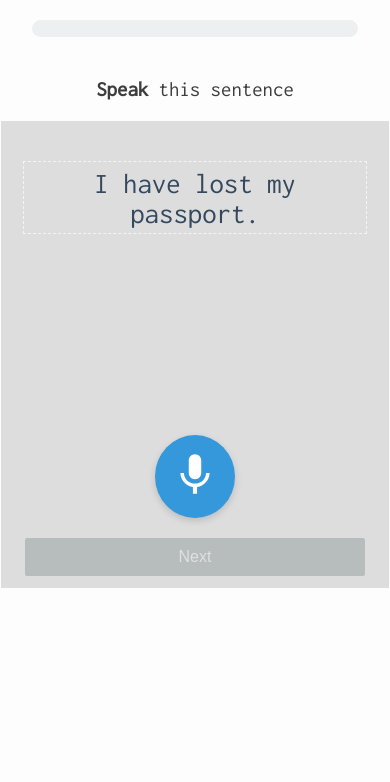
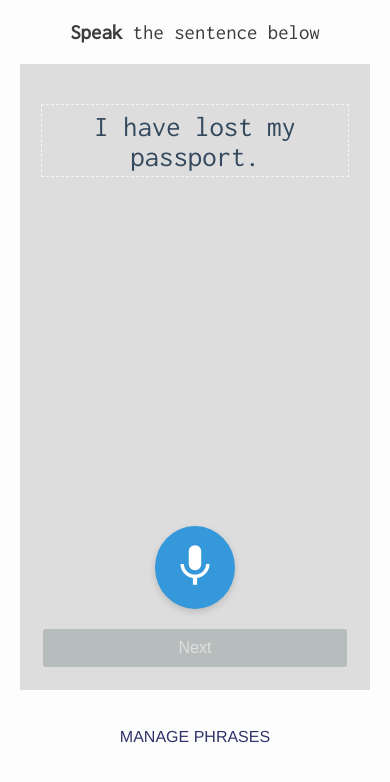
Before and after one commit to rafaelguinho/u-speaking-react, a React (Create React App) app: page / in a window 390 px wide. Shown: the top 782 px of the page. Built offline with nearby package versions, Linux system fonts and the light colour scheme.

Commit message:
fixed a bug where you can read pass to next phrase

```diff
--- a/src/App.css
+++ b/src/App.css
@@ -122,6 +122,13 @@ progress::-webkit-progress-value {
   background-color: #ddd
 }
 
+@media only screen and (max-width : 414px) {
+    .card {
+      width: 85vw;
+      height: 72vh;
+    }
+  }
+
 .card:hover {
   box-shadow: 0 3px 6px rgba(0,0,0,0.09);
 }
@@ -165,6 +172,10 @@ progress::-webkit-progress-value {
   border: 1.5px dashed #f5f4f4;
   cursor: pointer;
   transition: background-color .5s;
+  -webkit-user-select: none;
+  -moz-user-select: none;
+  -ms-user-select: none;
+  user-select: none;
 }
 
 .current-phrase:hover{
@@ -202,8 +213,11 @@ progress::-webkit-progress-value {
   text-align: center;
   text-decoration: none;
   display: inline-block;
-  margin: 4px 2px;
+
   border-radius: 2px;
+
+  padding: 10px 15px;
+  font-size: 12pt;
   outline: none;
 
 }
@@ -237,9 +251,7 @@ progress::-webkit-progress-value {
 .next-button{
   background-color: #2ecc71;
   color: white;
-  padding: 10px 15px;
-  font-size: 12pt;
-  margin-top: 1em
+  margin: 1em 2px;
 }
 
 .next-button:disabled{
@@ -257,6 +269,27 @@ progress::-webkit-progress-value {
   transition: background-color 0.3s
 }
 
+a {
+  color: #30336b;
+  font-family: helvetica;
+  text-decoration: none;
+  text-transform: uppercase;
+  padding: 22px 22px
+}
+
+a:hover {
+  text-decoration: none;
+}
+
+a:active {
+  color: black;
+}
+
+a:visited {
+  color: #30336b;
+}
+
+
 .btn-read-fast:active {
   box-shadow: inset 0 6px 15px #c0392b;
 }
--- a/src/App.js
+++ b/src/App.js
@@ -34,7 +34,7 @@ class App extends Component {
       .toArray()
       .then((allPhrases) => {
         var randonPhrase = this.selectRandonPhrase(allPhrases);
-        this.setState({ allPhrases, currentPhrase: randonPhrase.content });
+        this.setState({ allPhrases, currentPhrase: randonPhrase });
       });
   }
 
@@ -50,17 +50,21 @@ class App extends Component {
   }
 
   nextPhase() {
-    this.setState({ currentPhrase: this.selectRandonPhrase(this.state.allPhrases), saidByTheUser: '', saidSentenceCorrectly: false, praticing: false, saidByTheUserStyle: { color: 'rgb(137, 151, 156)' } });
+    this.setState({
+      currentPhrase: this.selectRandonPhrase(this.state.allPhrases),
+      saidByTheUser: '', saidSentenceCorrectly: false, praticing: false,
+      saidByTheUserStyle: { color: 'rgb(137, 151, 156)' }
+    });
   }
 
   readCurrentPhaseSlowly() {
     this.phraseReader.decreaseSpeechVelocity();
-    this.phraseReader.readPhrase(this.state.currentPhrase);
+    this.phraseReader.readPhrase(this.state.currentPhrase.content);
   }
 
   readCurrentPhase() {
     this.phraseReader.normalSpeechVelocity();
-    this.phraseReader.readPhrase(this.state.currentPhrase);
+    this.phraseReader.readPhrase(this.state.currentPhrase.content);
   }
 
   praticeCurrentPhase() {
@@ -85,6 +89,8 @@ class App extends Component {
 
     recognition.onresult = function (event) {
 
+      console.log(event.results);
+
 
       var isFinalResult = event.results[0].isFinal;
 
@@ -107,15 +113,15 @@ class App extends Component {
       interimResult = '';
 
 
-      var similarity = Similarity.getSimilarity(appUnderstood, that.state.currentPhrase);
+      var similarity = Similarity.getSimilarity(appUnderstood, that.state.currentPhrase.content);
 
       if (similarity >= 0.9) {
-        that.setState({ saidSentenceCorrectly: true, btnPraticeButton: 'round-button btn-pratice', saidByTheUserStyle: { color: 'rgb(13, 165, 68)' }, cardStyles: 'card' });
+        that.setState({ saidByTheUser: appUnderstood, saidSentenceCorrectly: true, btnPraticeButton: 'round-button btn-pratice', saidByTheUserStyle: { color: 'rgb(13, 165, 68)' }, cardStyles: 'card' });
         recognition.stop();
       }
       else {
         recognition.stop();
-        that.setState({ saidSentenceCorrectly: false, btnPraticeButton: 'round-button btn-pratice', saidByTheUserStyle: { color: '#e84118' }, cardStyles: 'card card-error' });
+        that.setState({ saidByTheUser: appUnderstood, saidSentenceCorrectly: false, btnPraticeButton: 'round-button btn-pratice', saidByTheUserStyle: { color: '#e84118' }, cardStyles: 'card card-error' });
       }
 
     }
@@ -135,21 +141,18 @@ class App extends Component {
 
   render() {
     return (
-      <div className="App">
-        {/* <header className="App-header">
-          <img src={logo} className="App-logo" alt="logo" />
-          <h1 className="App-title">Welcome to React</h1>
-        </header> */}
+
+      this.state.currentPhrase ? (<div className="App">
+
         <div className="container">
-          <progress value="0" max="100"></progress>
 
-          <p className="instructions"><strong>Speak</strong> this sentence</p>
+          <p className="instructions"><strong>Speak</strong> the sentence below</p>
 
           <div className={this.state.cardStyles}>
             <div className="card-container">
 
               <div className="card-content">
-                <p className="current-phrase" onClick={() => this.readCurrentPhaseSlowly()}>{this.state.currentPhrase}</p>
+                <p className="current-phrase" onClick={() => this.readCurrentPhaseSlowly()}>{this.state.currentPhrase.content}</p>
                 <p className="said-by-the-user" style={this.state.saidByTheUserStyle}>{this.state.saidByTheUser}</p>
               </div>
 
@@ -166,9 +169,14 @@ class App extends Component {
               <button className="flat-button next-button" onClick={() => this.nextPhase()} disabled={!this.state.saidSentenceCorrectly}>Next</button>
             </div>
           </div>
+
+          <a href="#" >Manage phrases</a>
         </div>
 
       </div>
+      ) : (<div></div>)
+
+
     );
   }
 }
--- a/src/db.js
+++ b/src/db.js
@@ -1,7 +1,4 @@
 import Dexie from 'dexie';
-
-// const db = new Dexie('u_speaking_db');
-// db.version(1).stores({ phrases: '++id,content,lastPratice,quantityOfPratices' });
 
 const db = new Dexie('phrasesDB');
 db.version(1).stores({ phrases: '++id, content, lastPratice, quantityOfPratices' });
```
